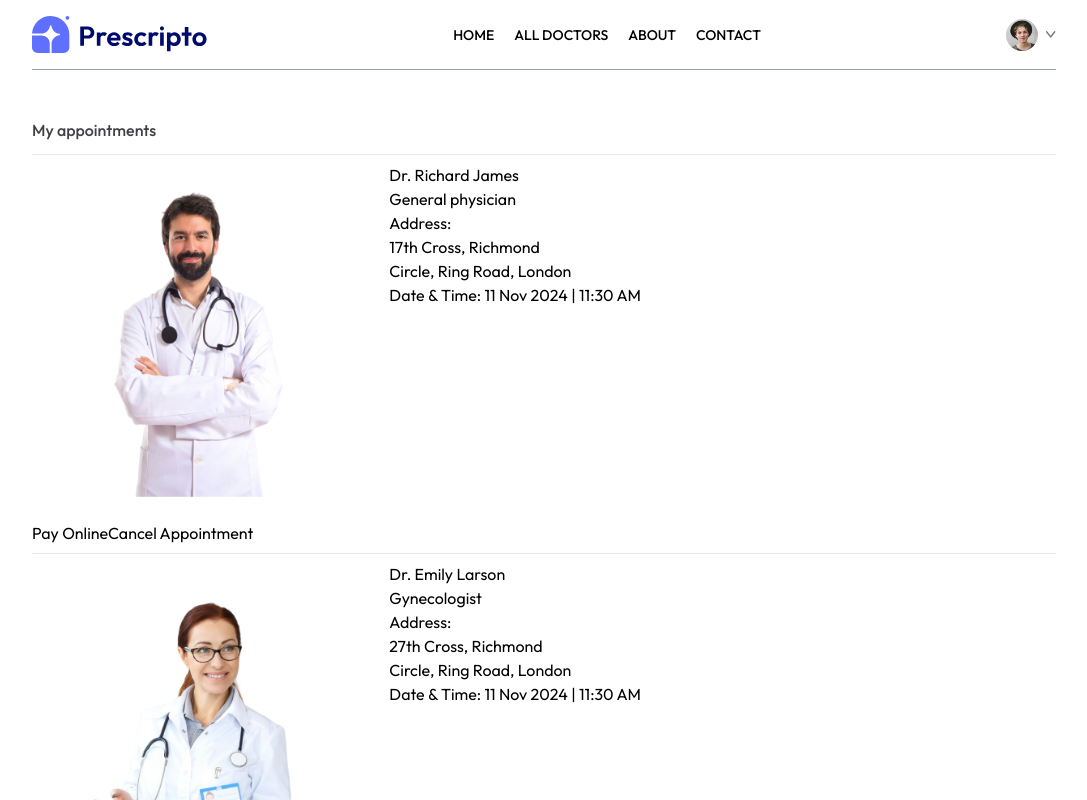
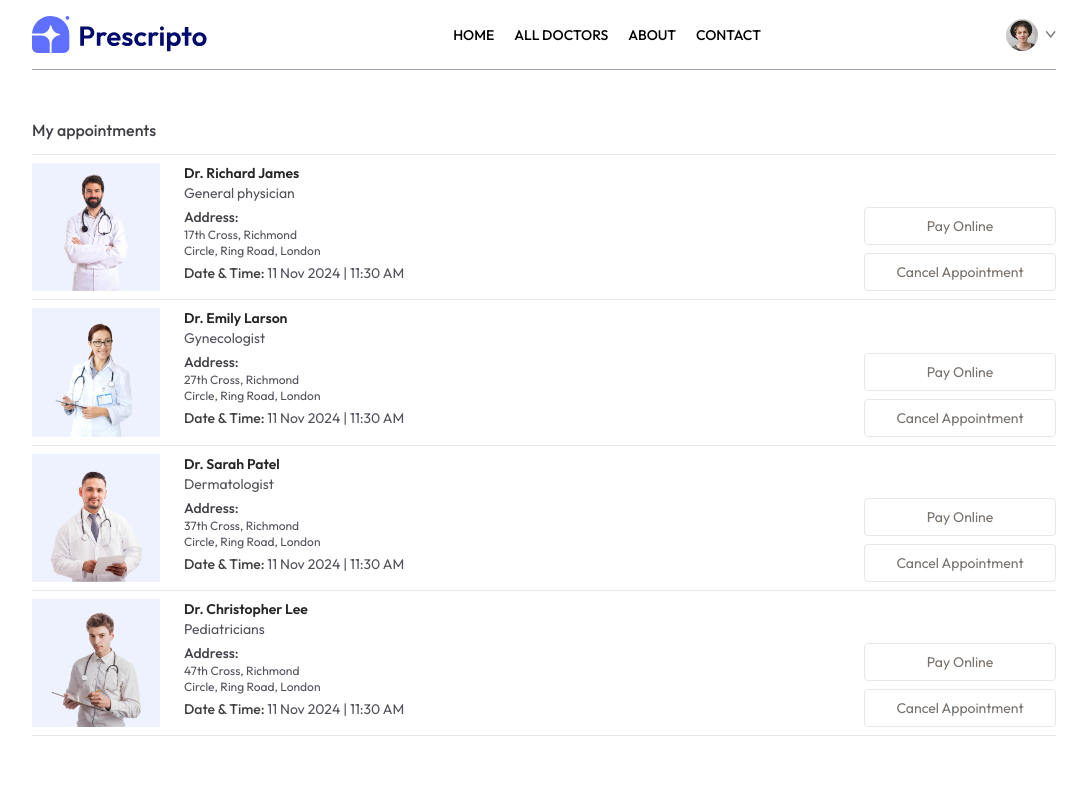
Before and after one commit to mintrgm/Kokoro-Care, a React (Vite) app in the folder frontend/: page /my-appointments in a window 1280 px wide. Shown: the top 800 px of the page, without its empty margins (96-1183 px from the left). Built offline with nearby package versions, Linux system fonts and the light colour scheme.

Commit message:
myappointment page with css

```diff
--- a/frontend/src/pages/MyAppointments.jsx
+++ b/frontend/src/pages/MyAppointments.jsx
@@ -10,21 +10,21 @@
       <p className='pb-3 mt-12 font-medium text-zinc-700 border-b'>My appointments</p>
       <div>
         {doctors && doctors.slice(0,4).map((doc, index) => (
-          <div key={index} className='grid grid-cols-[1fr_2fr] gap-4 sm:gap-6 py-2 border-b'>
+          <div key={index} className='grid grid-cols-[1fr_2fr] gap-4 sm:flex sm:gap-6 py-2 border-b'>
             <div>
-              <img src={doc.image} alt={doc.name} />
+              <img src={doc.image} alt={doc.name} className='w-32 bg-indigo-50'/>
             </div>
-            <div>
-              <p>{doc.name}</p>
+            <div className='flex-1 text-sm text-zinc-600'>
+              <p className='text-neutral-800 font-semibold'>{doc.name}</p>
               <p>{doc.speciality}</p>
-              <p>Address:</p>
-              <p>{doc.address.line1}</p>
-              <p>{doc.address.line2}</p>
-              <p><span>Date & Time: </span> 11 Nov 2024 | 11:30 AM</p>
+              <p className='text-zinc-700 font-medium mt-1'>Address:</p>
+              <p className='text-xs'>{doc.address.line1}</p>
+              <p className='text-xs'>{doc.address.line2}</p>
+              <p className='text-sm mt-1'><span className='text-sm text-neutral-700 font-medium'>Date & Time: </span> 11 Nov 2024 | 11:30 AM</p>
             </div>
-            <div>
-              <button>Pay Online</button>
-              <button>Cancel Appointment</button>
+            <div className='flex flex-col gap-2 justify-end'>
+              <button className='text-sm text-stone-500 text-center sm:min-w-48 py-2 border rounded hover:bg-primary hover:text-white transition-all duration-300 '>Pay Online</button>
+              <button className='text-sm text-stone-500 text-center sm:min-w-48 py-2 border rounded hover:bg-red-500 hover:text-white transition-all duration-300 '>Cancel Appointment</button>
             </div>
           </div>
         ))}
```
